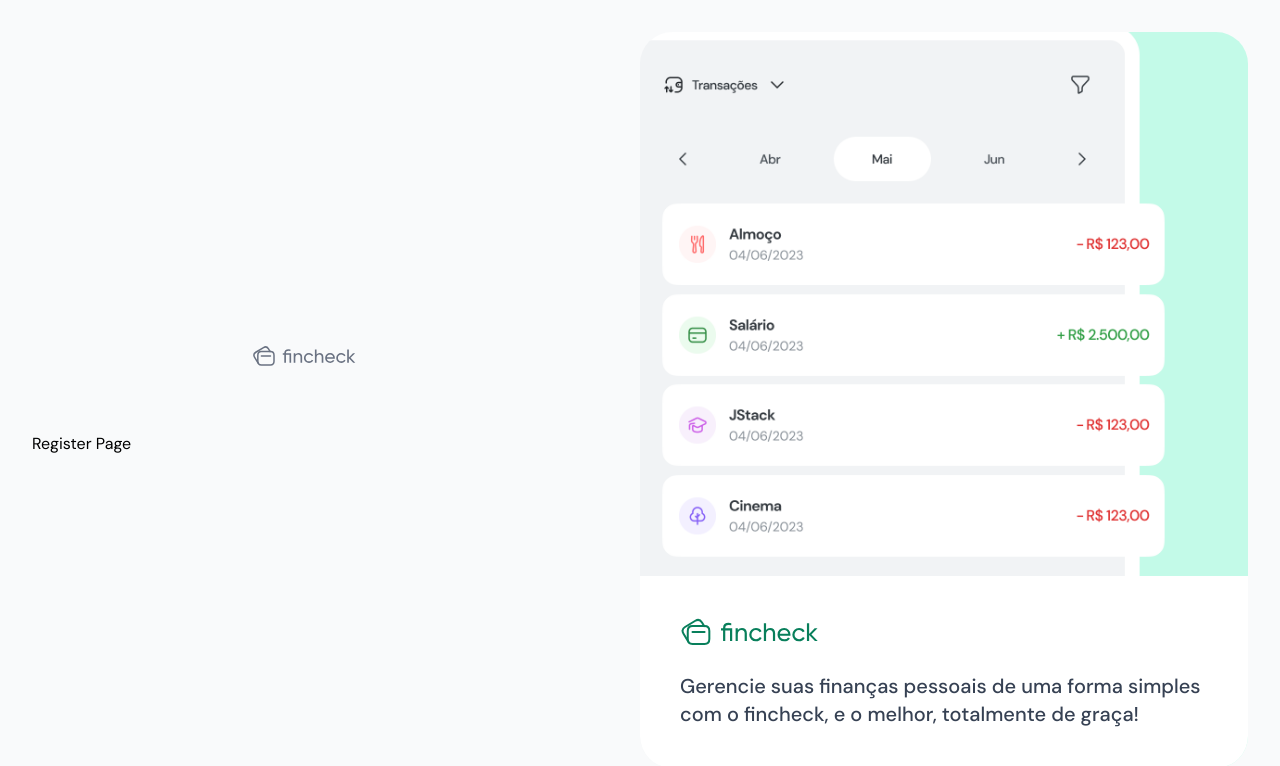
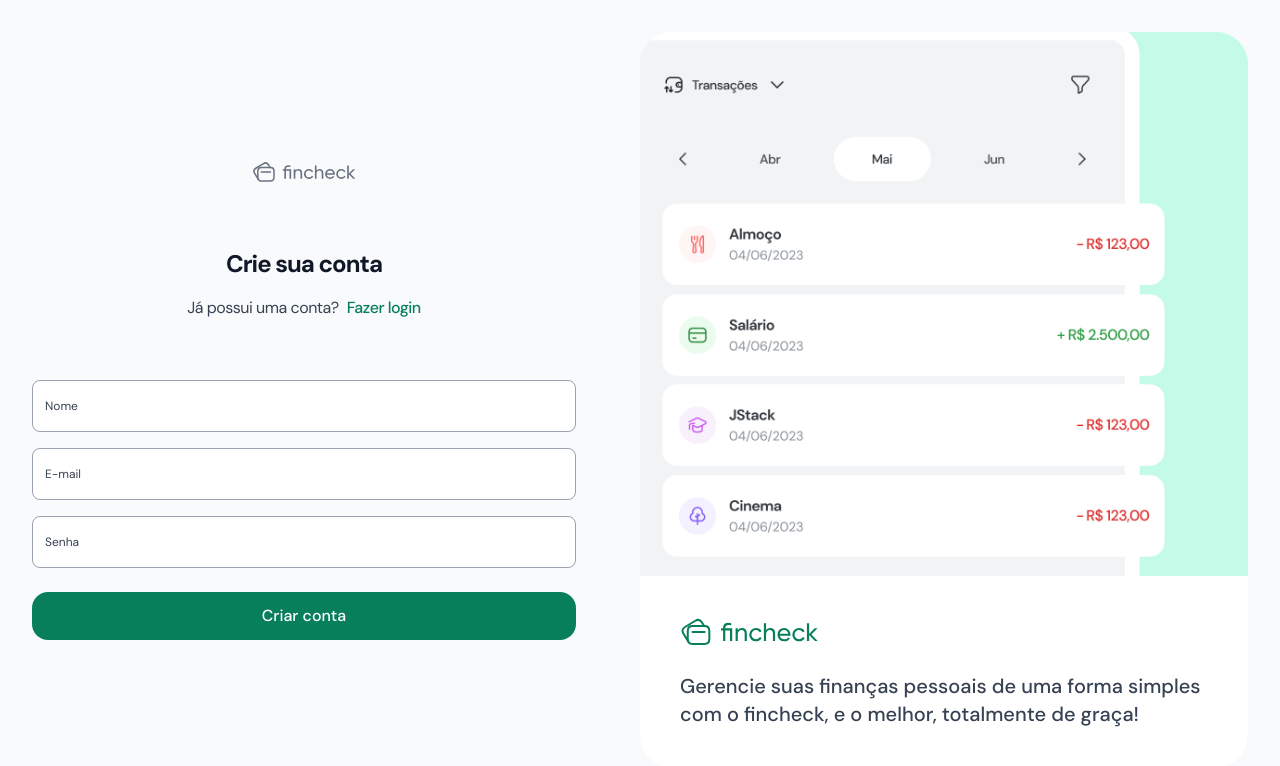
Before and after one commit to oliveiradniel/fincheck-frontend, a React (Vite) app: page /register in a window 1280 px wide. Shown: the top 766 px of the page. Built offline with nearby package versions, Linux system fonts and the light colour scheme.

Commit message:
feat: add register page

```diff
--- a/src/view/pages/Login/index.tsx
+++ b/src/view/pages/Login/index.tsx
@@ -6,7 +6,7 @@
 export function Login() {
   return (
     <>
-      <header className="flex flex-col items-center gap-4">
+      <header className="flex flex-col items-center gap-4 text-center">
         <h1 className="text-2xl font-bold tracking-[-1px] text-gray-900">
           Entre em sua conta
         </h1>
--- a/src/view/pages/Register/index.tsx
+++ b/src/view/pages/Register/index.tsx
@@ -1,7 +1,33 @@
+import { Link } from "react-router-dom";
+
+import { Input } from "../../components/Input";
+import { Button } from "../../components/Button";
+
 export function Register() {
   return (
-    <div>
-      <h1>Register Page</h1>
-    </div>
+    <>
+      <header className="flex flex-col items-center gap-4 text-center">
+        <h1 className="text-2xl font-bold tracking-[-1px] text-gray-900">
+          Crie sua conta
+        </h1>
+
+        <p className="space-x-2 tracking-[-0.5px]">
+          <span className="text-gray-700">Já possui uma conta?</span>
+          <Link to="/login" className="font-medium text-moss-green">
+            Fazer login
+          </Link>
+        </p>
+      </header>
+
+      <form action="" className="mt-[60px] flex flex-col gap-4">
+        <Input type="text" placeholder="Nome" name="name" />
+        <Input type="email" placeholder="E-mail" name="email" />
+        <Input type="password" placeholder="Senha" name="password" />
+
+        <Button type="submit" className="mt-2">
+          Criar conta
+        </Button>
+      </form>
+    </>
   );
 }
```
